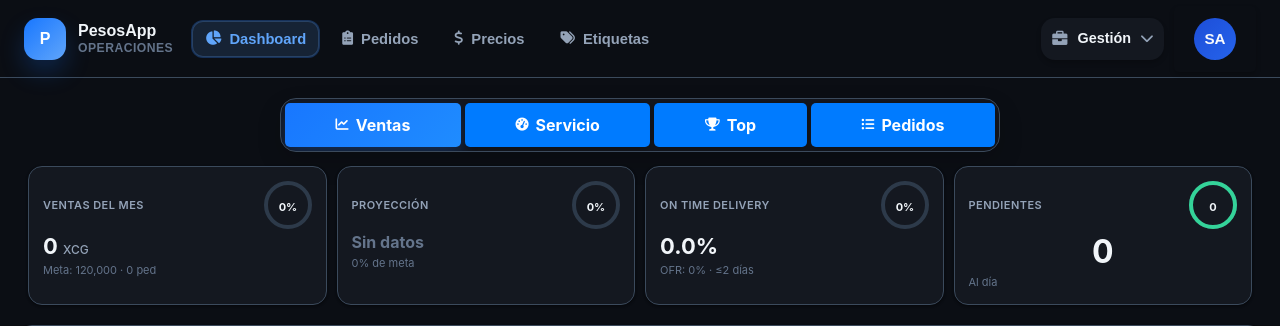
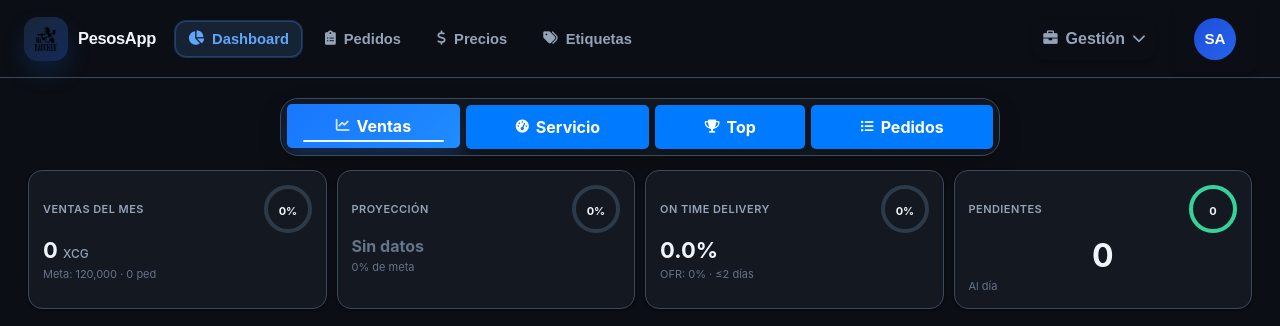
Before and after one commit to jmcriptos/pesosapp, a Flask app: page /dashboard in a window 1280 px wide. Shown: the top 326 px of the page. Run offline with Flask 3, Linux system fonts and the light colour scheme; the visitor is signed in with stand-in values (Sample User, id 1); data that the repository does not hold is empty; some libraries are stand-ins or nearby versions.

Commit message:
Refina branding del header y tabs del dashboard

```diff
--- a/static/css/dark-theme.css
+++ b/static/css/dark-theme.css
@@ -35,10 +35,9 @@ html, body {
 .desktop-brand,
 .desktop-brand:hover { color: #f1f5f9 !important; }
 .desktop-brand-title { color: #f1f5f9 !important; }
-.desktop-brand-subtitle { color: #64748b !important; }
 .desktop-brand-mark {
-    background: linear-gradient(135deg, #1877ff 0%, #60a5fa 100%) !important;
-    box-shadow: 0 12px 24px rgba(24,119,255,0.22) !important;
+    background: linear-gradient(135deg, rgba(96,165,250,0.16) 0%, rgba(37,99,235,0.32) 100%) !important;
+    box-shadow: 0 12px 24px rgba(24,119,255,0.16) !important;
 }
 .desktop-page-chip {
     background: #141820 !important;
@@ -58,19 +57,22 @@ html, body {
     box-shadow: inset 0 0 0 1px rgba(96,165,250,0.24) !important;
 }
 .desktop-ops-toggle {
-    background: #141820 !important;
-    border-color: #3b4a5c !important;
-    color: #f1f5f9 !important;
+    background: transparent !important;
+    border-color: transparent !important;
+    color: #94a3b8 !important;
 }
 .desktop-ops-toggle:hover {
     background: #1a1f2b !important;
-    border-color: #4b5d73 !important;
-    box-shadow: 0 12px 28px rgba(0,0,0,0.28) !important;
+    border-color: #3b4a5c !important;
+    color: #f1f5f9 !important;
+    box-shadow: none !important;
 }
-.desktop-ops-toggle.active {
+.desktop-ops-toggle.active,
+.desktop-ops-toggle[aria-expanded="true"] {
     background: rgba(96,165,250,0.12) !important;
     border-color: rgba(96,165,250,0.24) !important;
-    box-shadow: 0 12px 28px rgba(37,99,235,0.18) !important;
+    color: #60a5fa !important;
+    box-shadow: inset 0 0 0 1px rgba(96,165,250,0.24) !important;
 }
 .desktop-ops-toggle i { color: #94a3b8 !important; }
 .desktop-ops-dropdown {
--- a/static/css/forms.css
+++ b/static/css/forms.css
@@ -60,6 +60,7 @@
 }
 
 .desktop-header-shell,
+.desktop-nav-group,
 .desktop-nav,
 .desktop-header-actions,
 .desktop-page-chip {
@@ -68,7 +69,7 @@
 
 .desktop-header-shell {
     align-items: center;
-    gap: 22px;
+    gap: 18px;
     width: 100%;
     min-width: 0;
 }
@@ -76,7 +77,7 @@
 .desktop-brand {
     display: flex;
     align-items: center;
-    gap: 12px;
+    gap: 10px;
     color: #0f172a;
     text-decoration: none;
     flex-shrink: 0;
@@ -88,38 +89,38 @@
 }
 
 .desktop-brand-mark {
-    width: 42px;
-    height: 42px;
+    width: 44px;
+    height: 44px;
     border-radius: 14px;
-    background: linear-gradient(135deg, #1877ff 0%, #4dabf7 100%);
-    color: #fff;
+    padding: 5px;
+    background: linear-gradient(135deg, rgba(24, 119, 255, 0.14) 0%, rgba(77, 171, 247, 0.28) 100%);
     display: flex;
     align-items: center;
     justify-content: center;
-    font-size: 1rem;
-    font-weight: 800;
-    box-shadow: 0 12px 24px rgba(24, 119, 255, 0.24);
+    box-shadow: 0 12px 24px rgba(24, 119, 255, 0.12);
+    overflow: hidden;
+}
+
+.desktop-brand-logo {
+    width: 100%;
+    height: 100%;
+    object-fit: cover;
+    border-radius: 10px;
+    display: block;
 }
 
 .desktop-brand-copy {
     display: flex;
     flex-direction: column;
-    gap: 2px;
+    gap: 0;
     min-width: 0;
 }
 
 .desktop-brand-title {
-    font-size: 1rem;
+    font-size: 1.03rem;
     font-weight: 700;
     line-height: 1.1;
-}
-
-.desktop-brand-subtitle {
-    font-size: 0.76rem;
-    font-weight: 600;
-    letter-spacing: 0.04em;
-    text-transform: uppercase;
-    color: #64748b;
+    letter-spacing: -0.02em;
 }
 
 .desktop-page-chip {
@@ -161,6 +162,13 @@
 
 .desktop-page-chip-title i {
     font-size: 0.92rem;
+}
+
+.desktop-nav-group {
+    align-items: center;
+    gap: 10px;
+    flex: 1;
+    min-width: 0;
 }
 
 .desktop-nav {
@@ -222,38 +230,46 @@
     position: relative;
     display: flex;
     align-items: center;
+    flex-shrink: 0;
 }
 
 .desktop-ops-toggle {
     display: inline-flex;
     align-items: center;
-    gap: 10px;
-    padding: 10px 12px;
-    border: 1px solid #e2e8f0;
-    border-radius: 16px;
-    background: linear-gradient(180deg, #ffffff 0%, #f8fafc 100%);
-    color: #0f172a;
+    gap: 8px;
+    padding: 11px 14px;
+    border: 1px solid transparent;
+    border-radius: 14px;
+    background: transparent;
+    color: #64748b;
     cursor: pointer;
-    transition: border-color 0.18s ease, background 0.18s ease, transform 0.18s ease, box-shadow 0.18s ease;
+    font-size: 0.92rem;
+    font-weight: 600;
+    line-height: 1.1;
+    white-space: nowrap;
+    transition: background 0.18s ease, color 0.18s ease, transform 0.18s ease, border-color 0.18s ease, box-shadow 0.18s ease;
 }
 
 .desktop-ops-toggle:hover {
-    border-color: #cbd5e1;
-    background: #ffffff;
+    color: #0f172a;
+    background: #f8fafc;
+    border-color: #e2e8f0;
     transform: translateY(-1px);
-    box-shadow: 0 12px 28px rgba(15, 23, 42, 0.08);
+    box-shadow: none;
 }
 
-.desktop-ops-toggle.active {
+.desktop-ops-toggle.active,
+.desktop-ops-toggle[aria-expanded="true"] {
+    color: #1877ff;
+    background: rgba(24, 119, 255, 0.1);
     border-color: rgba(24, 119, 255, 0.18);
-    background: rgba(24, 119, 255, 0.08);
-    box-shadow: 0 12px 28px rgba(24, 119, 255, 0.12);
+    box-shadow: 0 8px 20px rgba(24, 119, 255, 0.14);
 }
 
 .desktop-ops-toggle-label {
-    font-size: 0.9rem;
-    font-weight: 700;
-    line-height: 1.1;
+    font-size: inherit;
+    font-weight: inherit;
+    line-height: inherit;
 }
 
 .desktop-ops-toggle i {
@@ -262,13 +278,13 @@
 }
 
 .desktop-ops-toggle i:first-child {
-    font-size: 0.95rem;
+    font-size: 0.9rem;
 }
 
 .desktop-ops-dropdown {
     position: absolute;
     top: calc(100% + 10px);
-    right: 0;
+    left: 0;
     min-width: 280px;
     padding: 10px;
     border-radius: 22px;
@@ -395,6 +411,7 @@
     }
 
     .desktop-header-shell,
+    .desktop-nav-group,
     .desktop-nav,
     .desktop-header-actions {
         display: flex;
--- a/templates/base.html
+++ b/templates/base.html
@@ -174,13 +174,15 @@
 
             <div class="desktop-header-shell">
                 <a href="/dashboard" class="desktop-brand" aria-label="Ir al dashboard">
-                    <span class="desktop-brand-mark">P</span>
+                    <span class="desktop-brand-mark">
+                        <img src="{{ url_for('static', filename='icons/apple-touch-icon.png') }}" alt="" class="desktop-brand-logo" aria-hidden="true">
+                    </span>
                     <span class="desktop-brand-copy">
                         <span class="desktop-brand-title">PesosApp</span>
-                        <span class="desktop-brand-subtitle">Operaciones</span>
                     </span>
                 </a>
 
+                <div class="desktop-nav-group">
                     <nav class="desktop-nav" aria-label="Menú principal">
                         <a href="/dashboard" class="desktop-nav-link {{ 'active' if is_dashboard }}">
                             <i class="fas fa-chart-pie"></i><span>Dashboard</span>
@@ -195,12 +197,6 @@
                             <i class="fas fa-tags"></i><span>Etiquetas</span>
                         </a>
                     </nav>
-
-                <div class="desktop-header-actions">
-                    <div class="desktop-page-chip">
-                        <span class="desktop-page-chip-label">Vista</span>
-                        <span class="desktop-page-chip-title">{% block desktop_header_title %}{{ self.title()|striptags|trim }}{% endblock %}</span>
-                    </div>
 
                     <div class="desktop-ops">
                         <button class="desktop-ops-toggle {{ 'active' if is_management }}" id="desktopOpsToggle" aria-label="Abrir menú de gestión" aria-haspopup="true" aria-expanded="false">
@@ -246,6 +242,13 @@
                                 </span>
                             </a>
                         </div>
+                    </div>
+                </div>
+
+                <div class="desktop-header-actions">
+                    <div class="desktop-page-chip">
+                        <span class="desktop-page-chip-label">Vista</span>
+                        <span class="desktop-page-chip-title">{% block desktop_header_title %}{{ self.title()|striptags|trim }}{% endblock %}</span>
                     </div>
 
                     <div class="user-menu">
--- a/templates/dashboard.html
+++ b/templates/dashboard.html
@@ -60,11 +60,11 @@
 <div class="exec-dashboard">
     <div class="dashboard-subnav-wrap">
         <div class="dashboard-subnav">
-            <div class="topbar-tabs" id="tabBar">
-                <button class="tb-tab active" data-tab="tendencia"><i class="fas fa-chart-line"></i><span class="tb-label">Ventas</span></button>
-                <button class="tb-tab" data-tab="servicio"><i class="fas fa-gauge-high"></i><span class="tb-label">Servicio</span></button>
-                <button class="tb-tab" data-tab="rankings"><i class="fas fa-trophy"></i><span class="tb-label">Top</span></button>
-                <button class="tb-tab" data-tab="actividad"><i class="fas fa-list-ul"></i><span class="tb-label">Pedidos</span></button>
+            <div class="topbar-tabs" id="tabBar" role="tablist" aria-label="Secciones del dashboard">
+                <button class="tb-tab active" id="tab-tendencia" type="button" role="tab" aria-selected="true" aria-controls="panel-tendencia" tabindex="0" data-tab="tendencia"><i class="fas fa-chart-line"></i><span class="tb-label">Ventas</span></button>
+                <button class="tb-tab" id="tab-servicio" type="button" role="tab" aria-selected="false" aria-controls="panel-servicio" tabindex="-1" data-tab="servicio"><i class="fas fa-gauge-high"></i><span class="tb-label">Servicio</span></button>
+                <button class="tb-tab" id="tab-rankings" type="button" role="tab" aria-selected="false" aria-controls="panel-rankings" tabindex="-1" data-tab="rankings"><i class="fas fa-trophy"></i><span class="tb-label">Top</span></button>
+                <button class="tb-tab" id="tab-actividad" type="button" role="tab" aria-selected="false" aria-controls="panel-actividad" tabindex="-1" data-tab="actividad"><i class="fas fa-list-ul"></i><span class="tb-label">Pedidos</span></button>
             </div>
         </div>
     </div>
@@ -73,7 +73,7 @@
     <div class="tab-panels">
 
         {# ── Tab: Ventas ── #}
-        <div class="tab-panel active" id="panel-tendencia">
+        <div class="tab-panel active" id="panel-tendencia" role="tabpanel" aria-labelledby="tab-tendencia">
             {# — 4 KPI Cards with Progress Rings — #}
             <div class="kpi-grid">
                 {# Tile 1: Ventas del Mes #}
@@ -191,7 +191,7 @@
         </div>
 
         {# ── Tab: Servicio ── #}
-        <div class="tab-panel" id="panel-servicio">
+        <div class="tab-panel" id="panel-servicio" role="tabpanel" aria-labelledby="tab-servicio">
             <div class="svc-grid">
                 {# OTD #}
                 <div class="svc-card">
@@ -333,7 +333,7 @@
         </div>
 
         {# ── Tab: Rankings ── #}
-        <div class="tab-panel" id="panel-rankings">
+        <div class="tab-panel" id="panel-rankings" role="tabpanel" aria-labelledby="tab-rankings">
             <div class="card" style="margin-bottom:12px">
                 <div class="card-head">
                     <h3><i class="fas fa-filter" style="color:var(--dash-text3);margin-right:6px;font-size:0.75rem"></i>Periodo de Ranking</h3>
@@ -412,7 +412,7 @@
         </div>
 
         {# ── Tab: Actividad ── #}
-        <div class="tab-panel" id="panel-actividad">
+        <div class="tab-panel" id="panel-actividad" role="tabpanel" aria-labelledby="tab-actividad">
             <div class="card">
                 <div class="card-head">
                     <h3>Pedidos diarios</h3>
@@ -647,12 +647,12 @@
 .topbar-tabs {
     display: flex;
     align-items: center;
-    gap: 4px;
+    gap: 6px;
     width: 100%;
-    padding: 4px;
+    padding: 6px;
     border: 1px solid var(--dash-border);
-    border-radius: 16px;
-    background: rgba(20, 24, 32, 0.9);
+    border-radius: 18px;
+    background: rgba(20, 24, 32, 0.82);
     box-shadow: 0 10px 24px rgba(0,0,0,0.16);
     overflow-x: auto;
     scrollbar-width: none;
@@ -662,6 +662,7 @@
     display: none;
 }
 .tb-tab {
+    position: relative;
     flex: 1 0 auto;
     min-width: 108px;
     display: flex;
@@ -673,26 +674,54 @@
     font-size: 0.74rem;
     font-weight: 700;
     color: var(--dash-text3);
-    border: none;
-    background: none;
+    border: 1px solid transparent;
+    background: rgba(148, 163, 184, 0.05);
     border-radius: 12px;
     cursor: pointer;
     transition: color 0.15s, background 0.15s, transform 0.15s, box-shadow 0.15s;
     font-family: var(--dash-font);
     white-space: nowrap;
 }
+.tb-tab::after {
+    content: "";
+    position: absolute;
+    left: 16px;
+    right: 16px;
+    bottom: 6px;
+    height: 2px;
+    border-radius: 999px;
+    background: rgba(255, 255, 255, 0.92);
+    opacity: 0;
+    transform: scaleX(0.4);
+    transition: transform 0.18s ease, opacity 0.18s ease;
+}
 .tb-tab i {
     font-size: 0.8rem;
+    transition: transform 0.18s ease, color 0.18s ease;
 }
 .tb-label { display: inline; }
 .tb-tab:hover {
     color: var(--dash-text);
     background: rgba(59, 74, 92, 0.28);
 }
+.tb-tab:focus-visible {
+    outline: 2px solid rgba(96, 165, 250, 0.72);
+    outline-offset: 2px;
+}
 .tb-tab.active {
     color: #ffffff;
     background: linear-gradient(135deg, #1877ff 0%, #1f8cff 100%);
-    box-shadow: 0 8px 18px rgba(24, 119, 255, 0.22);
+    border-color: rgba(147, 197, 253, 0.28);
+    box-shadow: 0 10px 24px rgba(24, 119, 255, 0.24);
+    transform: translateY(-1px);
+}
+.tb-tab.active::after {
+    opacity: 1;
+    transform: scaleX(1);
+}
+.tb-tab.active i {
+    color: #dbeafe;
+    transform: scale(1.05);
 }
 
 /* ═══════════════════════════
@@ -1380,8 +1409,14 @@ document.addEventListener('DOMContentLoaded', function() {
         tabBar.addEventListener('click', function(e) {
             const tab = e.target.closest('.tb-tab');
             if (!tab) return;
-            tabBar.querySelectorAll('.tb-tab').forEach(t => t.classList.remove('active'));
+            tabBar.querySelectorAll('.tb-tab').forEach(t => {
+                t.classList.remove('active');
+                t.setAttribute('aria-selected', 'false');
+                t.setAttribute('tabindex', '-1');
+            });
             tab.classList.add('active');
+            tab.setAttribute('aria-selected', 'true');
+            tab.setAttribute('tabindex', '0');
             const target = tab.dataset.tab;
             panels.forEach(p => p.classList.toggle('active', p.id === 'panel-' + target));
             initChartsFor(target);
```
Lines whose indentation alone changed are shown as unchanged.
